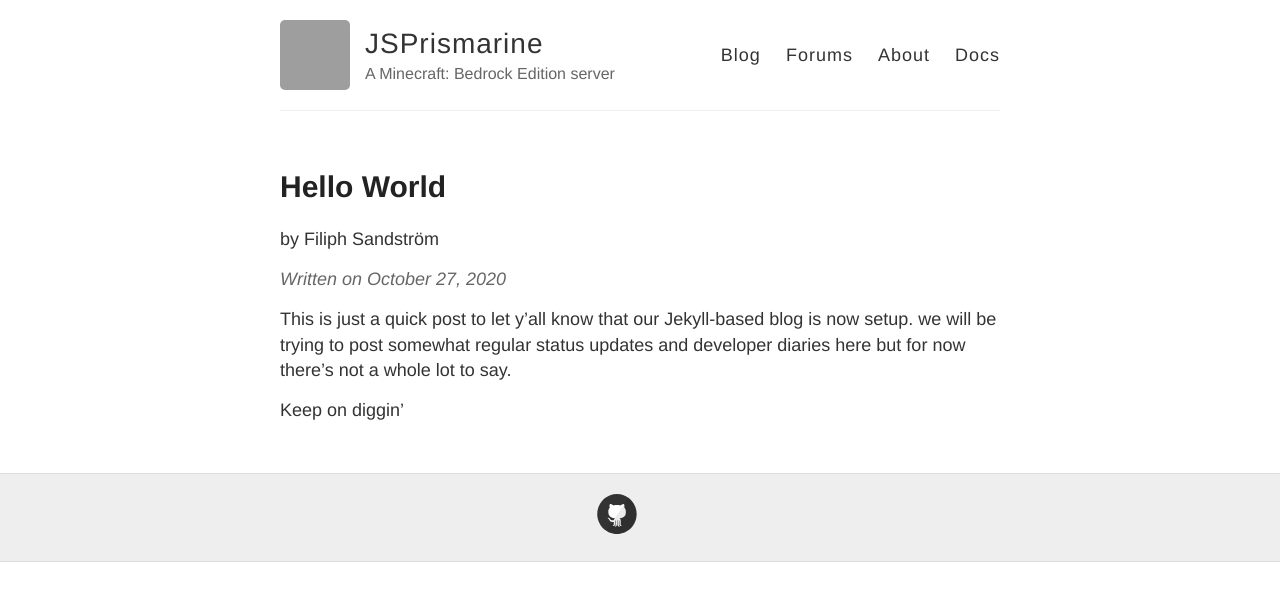
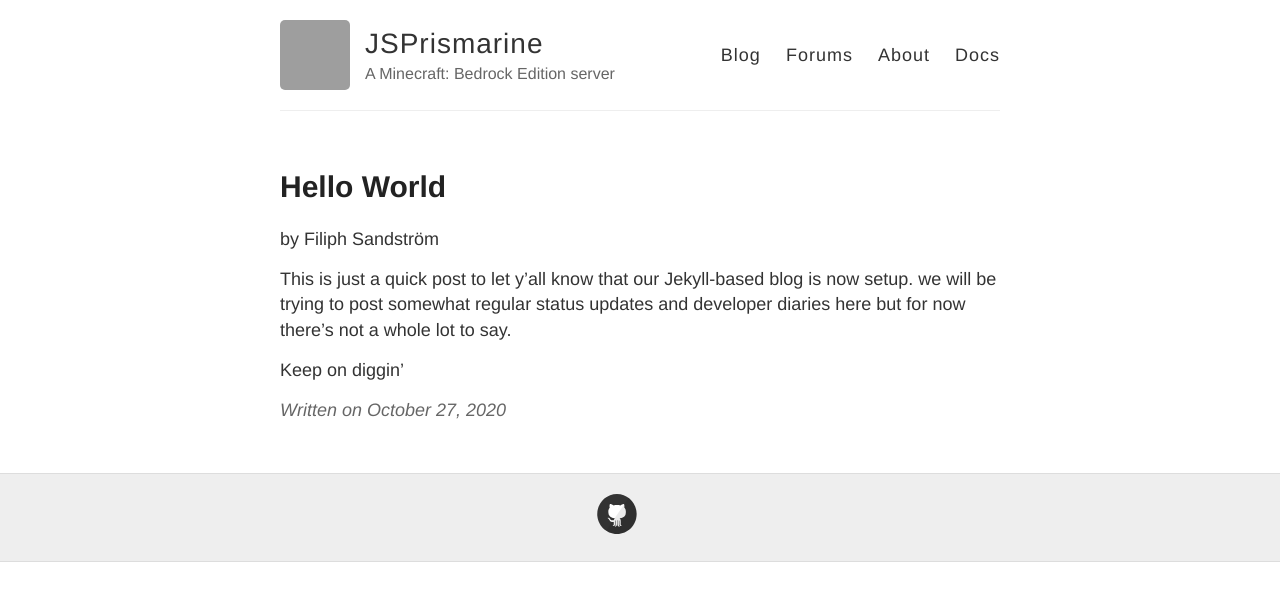
Before and after one commit to JSPrismarine/prismarine.dev, a Jekyll site: the page built from _posts/2020-10-27-Hello-World.md, in a window 1280 px wide. Shown: the top 601 px of the page. Built offline with Jekyll 4.4.1, drawn with Linux system fonts in a browser that asks for light colours; grey boxes are pictures that could not be loaded.

Commit message:
Update post.html

```diff
--- a/_layouts/post.html
+++ b/_layouts/post.html
@@ -5,13 +5,14 @@ layout: default
 <article class="post">
   <h1>{{ page.title }}</h1>
   <p>by {{ page.author }}</p>
-  <div class="date">
-    Written on {{ page.date | date: "%B %e, %Y" }}
-  </div>
 
   <div class="entry">
     {{ content }}
   </div>
 
+  <div class="date">
+    Written on {{ page.date | date: "%B %e, %Y" }}
+  </div>
+
   {% include disqus.html %}
 </article>
```
